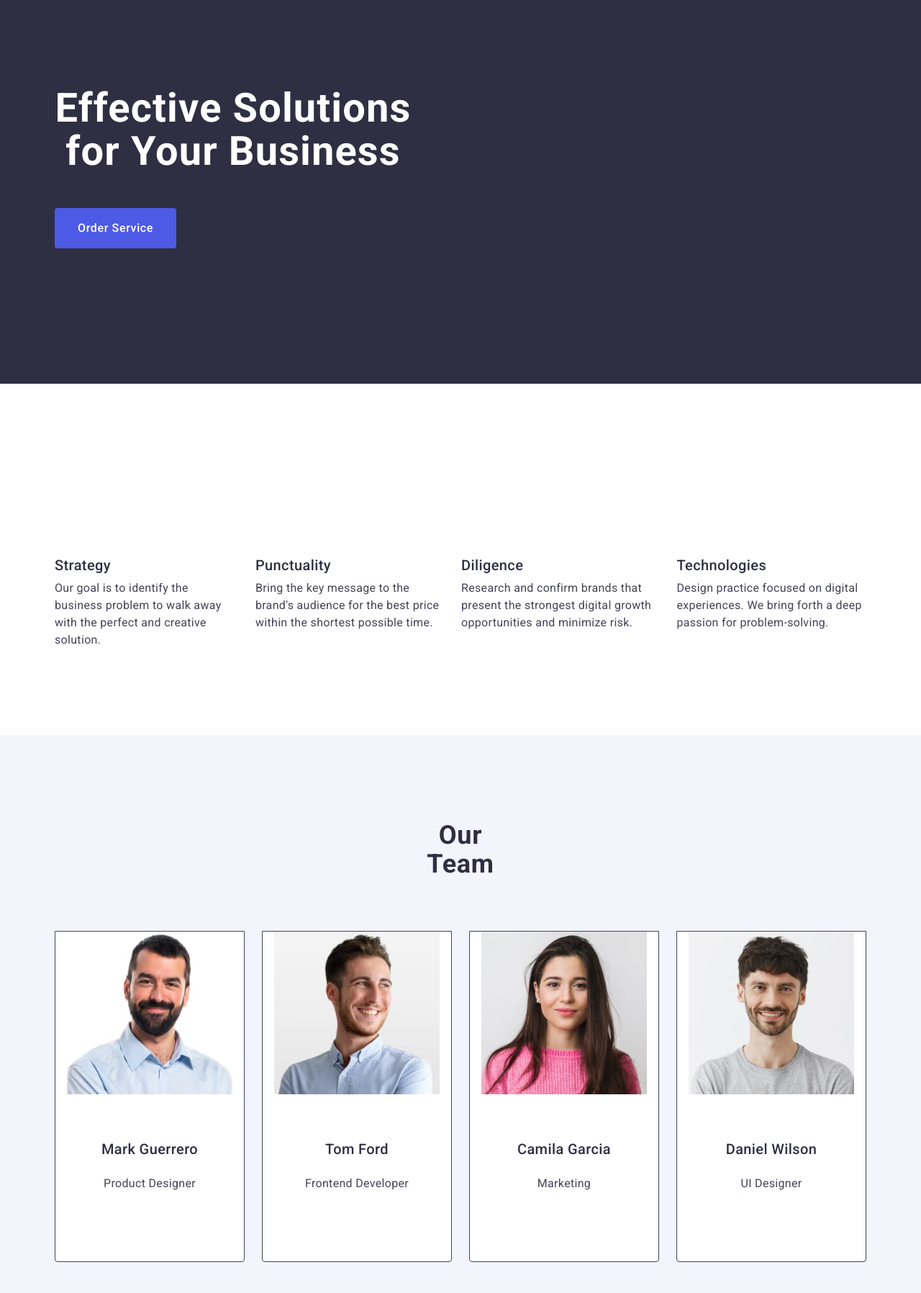
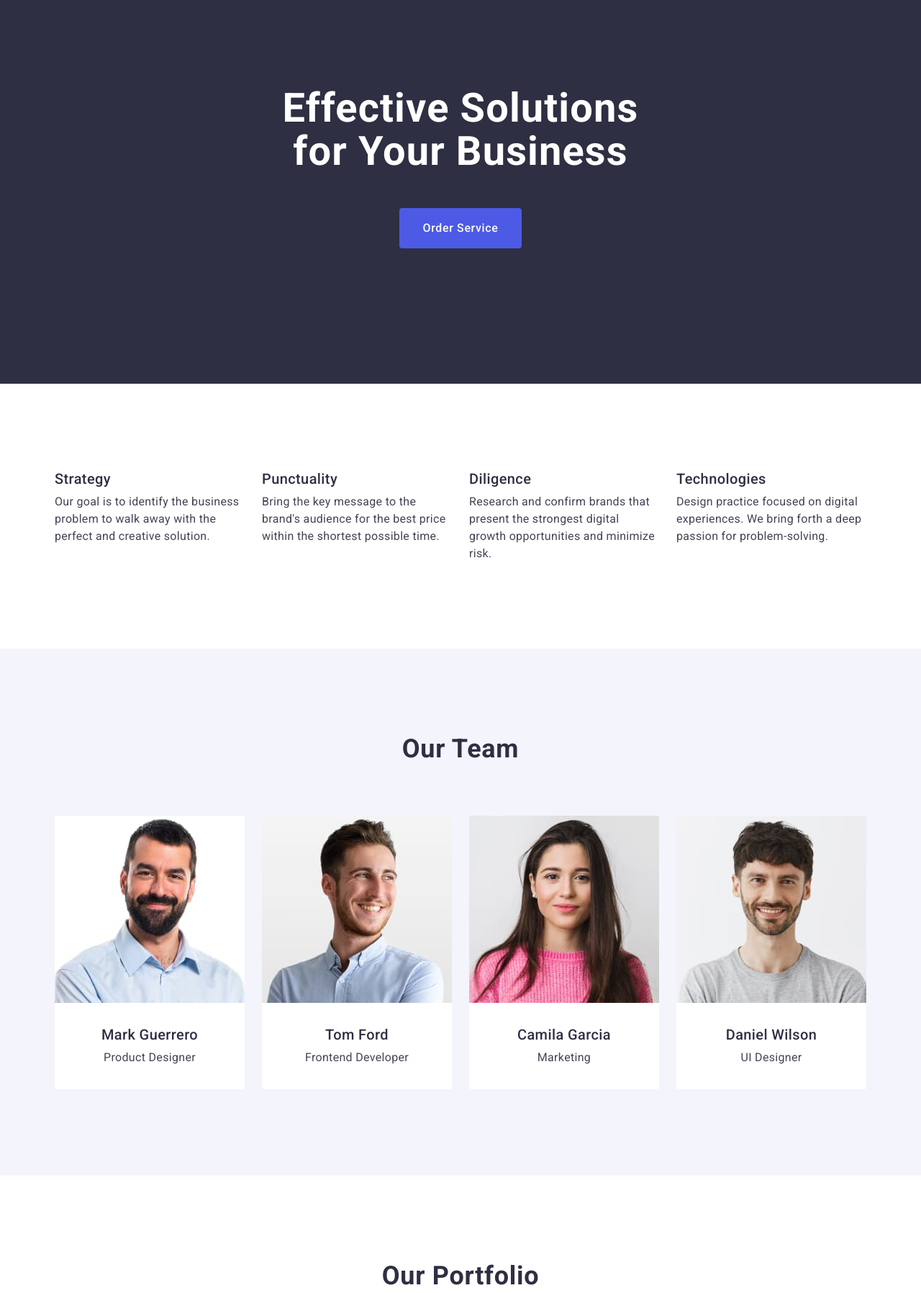
Before and after one commit to Andrey-0708/goit-markup-hw-03, a plain HTML site: page index.html in a window 1280 px wide. Shown: the part 140-1936 px from the top of the page at 72% size. Drawn offline with nearby package versions, Linux system fonts and the light colour scheme.

Commit message:
add markup

```diff
--- a/css/styles.css
+++ b/css/styles.css
@@ -103,7 +103,6 @@ a {
 /*----------------hero--------------------*/
 .hero {
   background-color: #2e2f42;
-  margin-bottom: 120px;
   padding-top: 188px;
   padding-bottom: 188px;
 }
@@ -118,6 +117,8 @@ a {
   color: #ffffff;
   max-width: 496px;
   margin-bottom: 48px;
+  margin-left: auto;
+  margin-right: auto;
 }
 .hero-btn {
   font-size: 16px;
@@ -133,6 +134,8 @@ a {
   border-radius: 4px;
   border: none;
   display: block;
+  margin-left: auto;
+  margin-right: auto;
 }
 
 .hero-btn:hover,
@@ -161,7 +164,7 @@ a {
   gap: 24px;
 }
 .adventures-item {
-  width: calc((100%-72px) / 4);
+  width: calc((100% - 72px) / 4);
 }
 .adventure-subtittle {
   font-size: 20px;
@@ -194,8 +197,7 @@ a {
   text-align: center;
   text-transform: capitalize;
   color: #2e2f42;
-  max-width: 162px;
-  margin: 0 auto 72px;
+  margin: 0 0 72px;
 }
 .team-list {
   display: flex;
@@ -203,10 +205,7 @@ a {
 }
 .team-item {
   background-color: #ffffff;
-  padding: 0 16px 32px 16px;
   width: calc((100% - 72px) / 4);
-  margin-bottom: 32px;
-  border: 1px solid;
   border-radius: 0px 0px 4px 4px;
 }
 .team-image {
@@ -225,8 +224,6 @@ a {
   letter-spacing: 0.02em;
   color: #434455;
   text-align: center;
-  padding-top: 8px;
-  padding-bottom: 32px;
 }
 
 .team-subtittle {
@@ -234,8 +231,6 @@ a {
   font-weight: 500;
   line-height: 1.2;
   letter-spacing: 0.02em;
-  padding-top: 32px;
-  padding-bottom: 8px;
   margin-bottom: 8px;
   text-align: center;
   color: #2e2f42;
@@ -274,7 +269,6 @@ a {
   column-gap: 24px;
 }
 .portfolio-item {
-  border: 1px solid;
   width: calc((100% - 48px) / 3);
 }
 .portfolio-subtittles {
@@ -291,7 +285,6 @@ a {
   line-height: 1.5;
   letter-spacing: 0.02em;
   color: #434455;
-  text-transform: uppercase;
 }
 /*----------------footer--------------------*/
 .page-footer {
@@ -300,8 +293,6 @@ a {
 }
 .footer-logo .logo-part {
   color: #f4f4fd;
-  padding-top: 100px;
-  padding-bottom: 16px;
 }
 .footer-logo {
   display: inline-block;
@@ -313,6 +304,5 @@ a {
   line-height: 1.5;
   letter-spacing: 0.02em;
   color: #f4f4fd;
-  padding-top: 100px;
-  padding-bottom: 16px;
+  max-width: 264px;
 }
```
